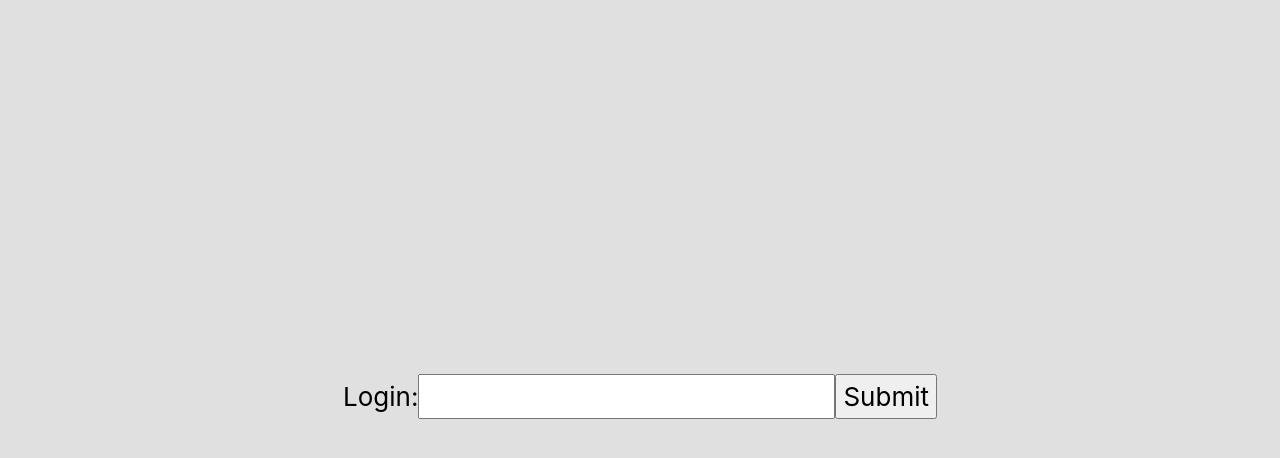
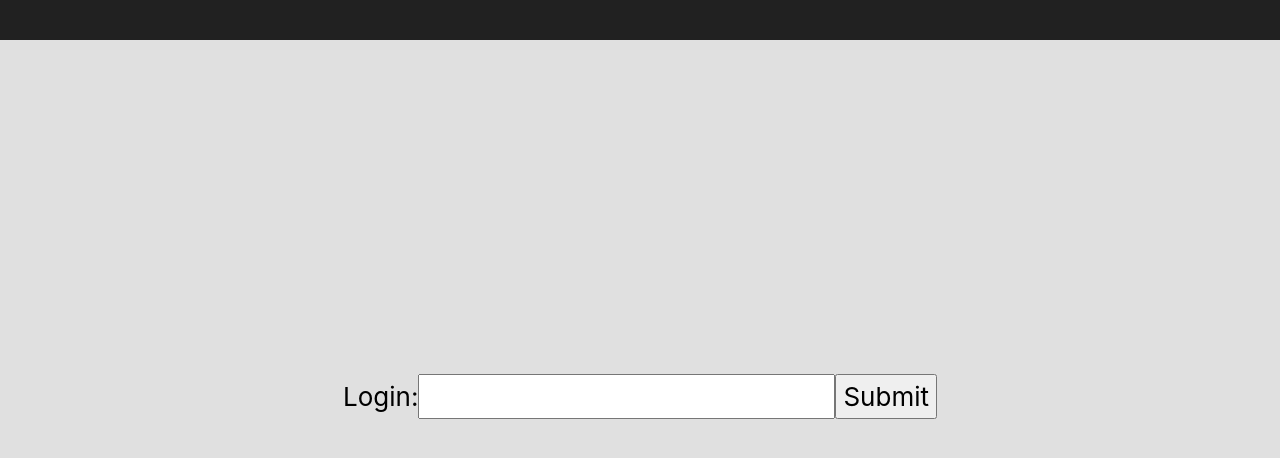
Before and after one commit to nikowis/Habits, a React (Create React App) app in the folder frontend/: page / in a window 1280 px wide. Shown: the top 458 px of the page. Built offline with nearby package versions, Linux system fonts and the light colour scheme.

Commit message:
Header always visible

```diff
--- a/frontend/src/App.js
+++ b/frontend/src/App.js
@@ -40,7 +40,7 @@ class App extends Component {
                     <script src="http://maxcdn.bootstrapcdn.com/bootstrap/3.3.4/js/bootstrap.min.js"></script>
                 </header>
                 {this.state.login ? null : <Login onLoginSubmit={this.handleLogin}/>}
-                {this.state.login ? <TopMenu login={this.state.login}/> : null}
+                <TopMenu login={this.state.login}/>
                 {this.state.login ? this.mainView() : null}
             </div>
         );
--- a/frontend/src/components/TopMenu.js
+++ b/frontend/src/components/TopMenu.js
@@ -11,11 +11,19 @@ class TopMenu extends React.Component {
     render() {
         return (
             <div className="top-menu">
-                Welcome {this.props.login}
+                {this.headerContent()}
             </div>
         );
 
     }
+
+    headerContent() {
+        if(this.props.login) {
+            return "Welcome " + this.props.login;
+        } else {
+            return "";
+        }
+    }
 }
 
 export default TopMenu;
```
